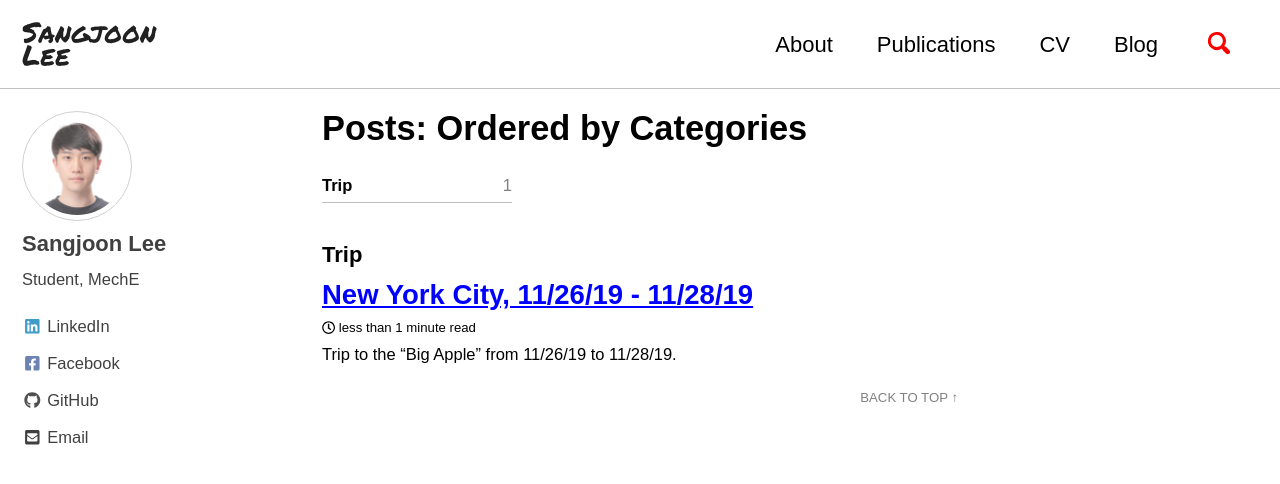
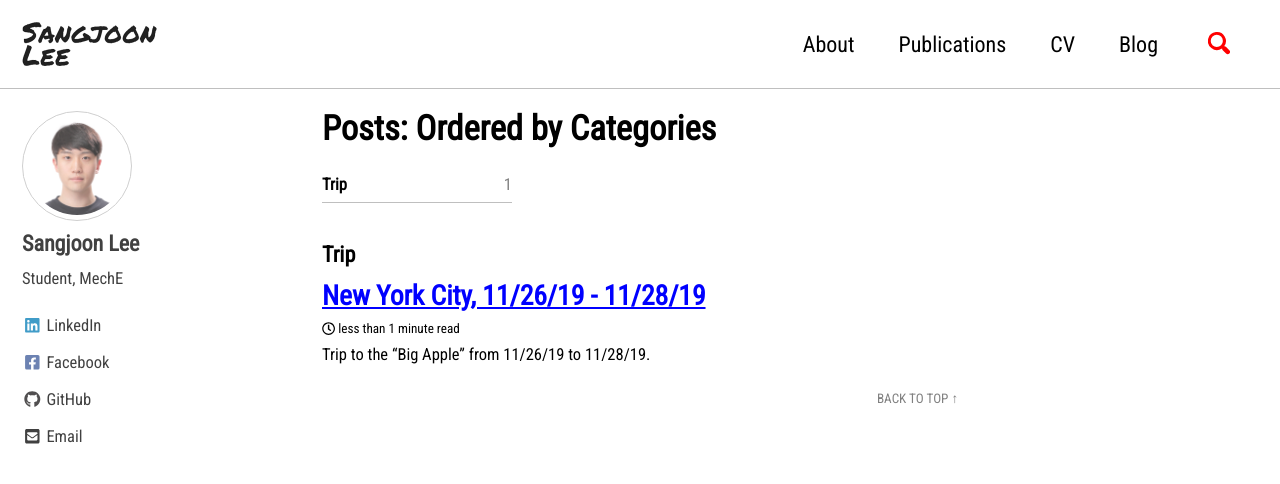
Before and after one commit to jun9303/jun9303.github.io, a Jekyll site: the page built from _pages/categories.md, in a window 1280 px wide and 900 px high. Shown: the top 484 px of the window. Built offline with Jekyll 4.4.1, drawn with Linux system fonts in a browser that asks for light colours; cached includes are drawn as plain includes; nearby versions of some CDN libraries.

Commit message:
Signed-off-by: Joon <jun9303@gmail.com>

```diff
--- a/_sass/minimal-mistakes/_variables.scss
+++ b/_sass/minimal-mistakes/_variables.scss
@@ -14,7 +14,7 @@ $indent-var: 1.3em !default;
 
 /* system typefaces */
 $serif: Georgia, Times, serif !default;
-$sans-serif: 'Noto Sans KR', sans-serif;
+$sans-serif: 'Roboto Condensed', sans-serif;
 /* $sans-serif: -apple-system, BlinkMacSystemFont, "Roboto", "Segoe UI",
   "Helvetica Neue", "Lucida Grande", Arial, sans-serif !default; */
 $monospace: Monaco, Consolas, "Lucida Console", monospace !default;
```
